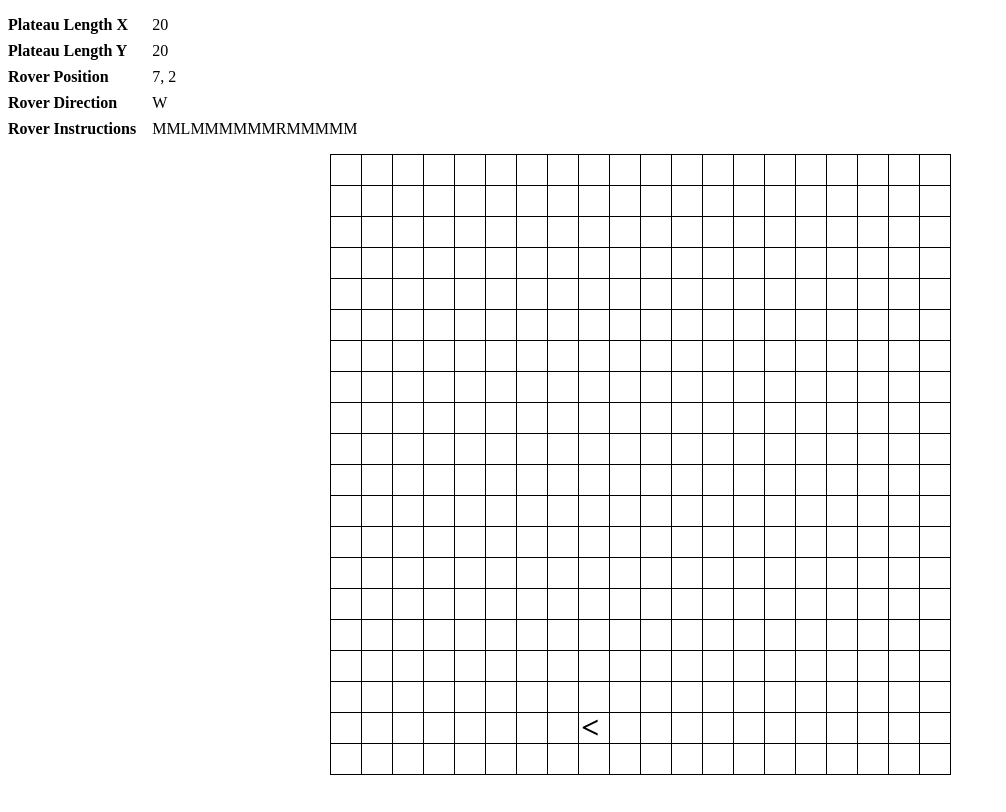
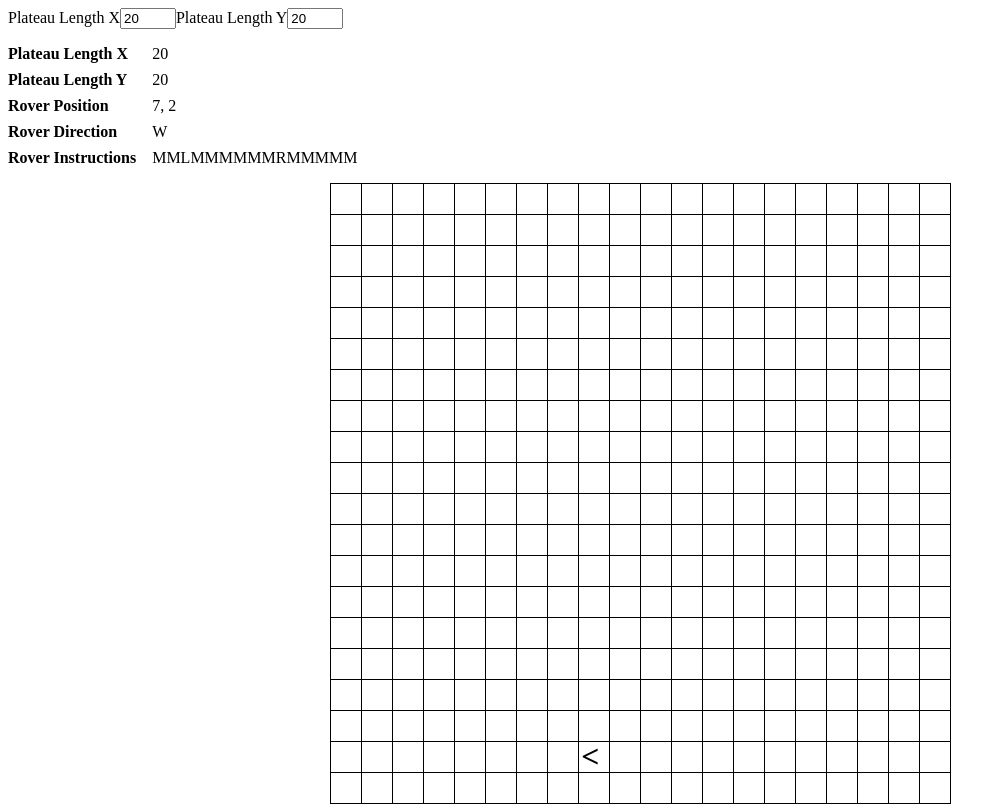
Before and after one commit to AlyxMoon/code-challenge-mars-rover, an Angular app: page / in a window 1280 px wide. Shown: the whole page, without its empty margins (0-1006 px from the left). Built offline with nearby package versions, Linux system fonts and the light colour scheme; what src would draw is missing.

Commit message:
begin adding form to change inputs

```diff
--- a/src/app/app.component.html
+++ b/src/app/app.component.html
@@ -1,5 +1,10 @@
 
 <main class="content" role="main">
+  <RoverInputForm
+    [(width)]="width"
+    [(height)]="height"
+  ></RoverInputForm>
+
   <RoverGrid
     [width]="width"
     [height]="height"
--- /dev/null
+++ b/src/app/components/RoverInputForm/RoverInputForm.component.html
@@ -0,0 +1,25 @@
+<form>
+  <label for="form-input-plateau-x">Plateau Length X</label>
+  <input
+    id="form-input-plateau-x"
+    type="number"
+    required
+    min="0"
+    max="30"
+
+    [value]="width"
+    (change)="onWidthChanged($event)"
+  />
+
+  <label for="form-input-plateau-x">Plateau Length Y</label>
+  <input
+    id="form-input-plateau-y"
+    type="number"
+    required
+    min="0"
+    max="30"
+
+    [value]="height"
+    (change)="onHeightChanged($event)"
+  />
+</form>
--- /dev/null
+++ b/src/app/components/RoverInputForm/RoverInputForm.component.ts
@@ -0,0 +1,22 @@
+import { Component, EventEmitter, Input, Output } from '@angular/core'
+
+@Component({
+  selector: 'RoverInputForm',
+  templateUrl: './RoverInputForm.component.html',
+  styleUrls: ['./RoverInputForm.component.scss'],
+})
+export class RoverInputFormComponent {
+  @Input() width = 0
+  @Input() height = 0
+
+  @Output() widthChange: EventEmitter<number> = new EventEmitter<number>()
+  @Output() heightChange: EventEmitter<number> = new EventEmitter<number>()
+
+  onWidthChanged (event: Event): void {
+    this.widthChange.emit(parseInt((<HTMLInputElement>event.target).value))
+  }
+
+  onHeightChanged (event: Event): void {
+    this.heightChange.emit(parseInt((<HTMLInputElement>event.target).value))
+  }
+}
```
Also changed, not shown: src/app/app.module.ts (+6 -4 lines), src/app/components/RoverInputForm/RoverInputForm.component.scss (added).
